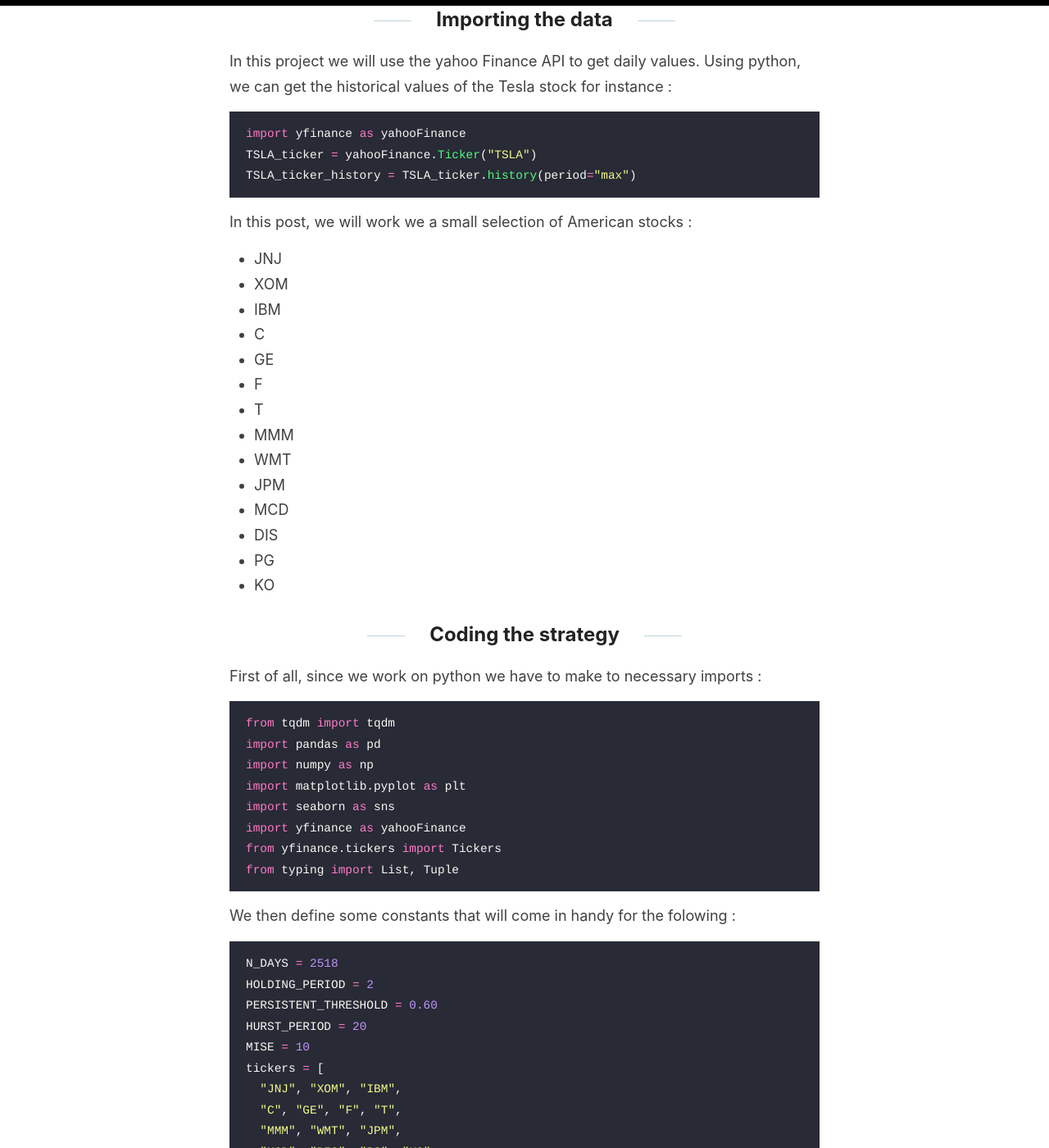
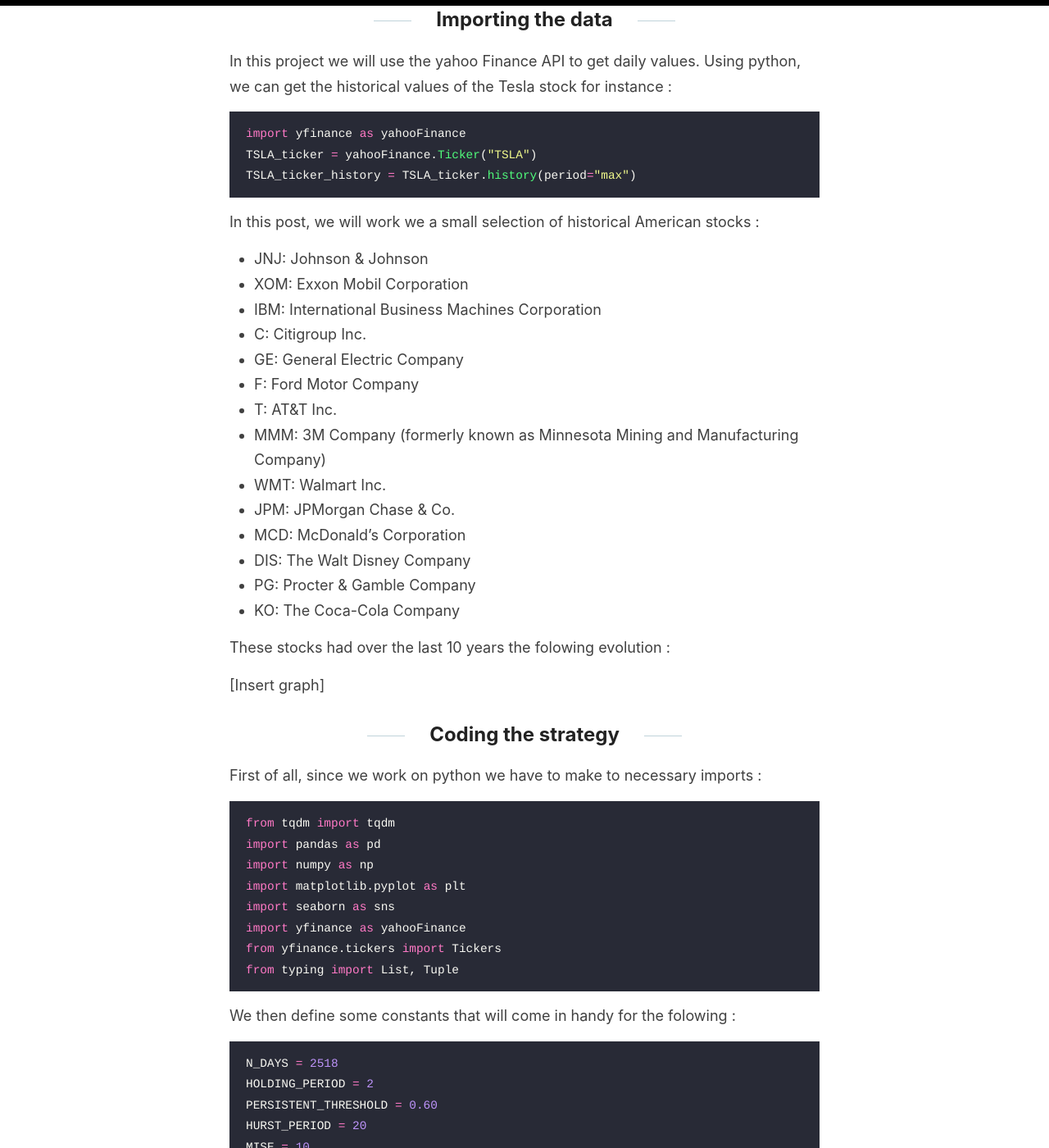
Before and after one commit to Zaltarba/blog, a Jekyll site: the page built from _posts/2023-07-21-MomentumTrading.md, in a window 1280 px wide and 1400 px high, scrolled down 3420 px. Shown: the whole window at 82% size. Built offline with Jekyll 4.4.1, drawn with Linux system fonts in a browser that asks for light colours.

Commit message:
Update 2023-07-21-MomentumTrading.md

````diff
--- a/_posts/2023-07-21-MomentumTrading.md
+++ b/_posts/2023-07-21-MomentumTrading.md
@@ -72,21 +72,26 @@
 TSLA_ticker_history = TSLA_ticker.history(period="max")
 ```
 
-In this post, we will work we a small selection of American stocks :
-  - JNJ
-  - XOM
-  - IBM
-  - C
-  - GE
-  - F
-  - T
-  - MMM
-  - WMT
-  - JPM
-  - MCD
-  - DIS
-  - PG
-  - KO
+In this post, we will work we a small selection of historical American stocks :
+
+  - JNJ: Johnson & Johnson
+  - XOM: Exxon Mobil Corporation
+  - IBM: International Business Machines Corporation
+  - C: Citigroup Inc.
+  - GE: General Electric Company
+  - F: Ford Motor Company
+  - T: AT&T Inc.
+  - MMM: 3M Company (formerly known as Minnesota Mining and Manufacturing Company)
+  - WMT: Walmart Inc.
+  - JPM: JPMorgan Chase & Co.
+  - MCD: McDonald's Corporation
+  - DIS: The Walt Disney Company
+  - PG: Procter & Gamble Company
+  - KO: The Coca-Cola Company
+
+These stocks had over the last 10 years the folowing evolution :
+
+[Insert graph]
 
 ## Coding the strategy
 
````
